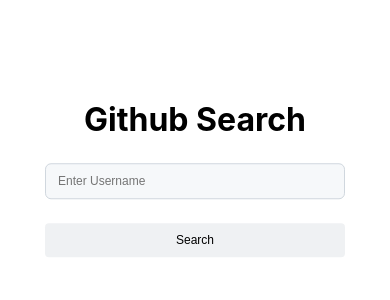
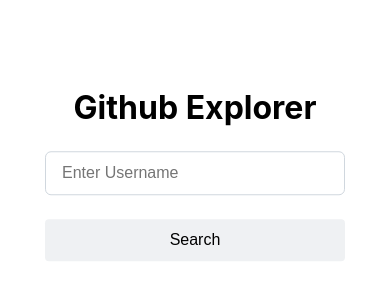
Before and after one commit to hasanmubarok9/github-explorer, a React (Create React App) app: page / in a window 390 px wide. Shown: the part 210-510 px from the top of the page. Built offline with nearby package versions, Linux system fonts and the light colour scheme.

Commit message:
finish styling card and dropdown

```diff
--- a/src/App.css
+++ b/src/App.css
@@ -7,7 +7,8 @@
 :root {
   --white: #fff;
   --black: #000;
-  --gray: #f6f8fa;
+  --gray-dark: #d0d7de;
+  --gray-light: #eaeef2;
   --border-gray: #d0d7de;
   --blue: #218bff;
 }
@@ -43,7 +44,7 @@
   border-radius: 6px;
   width: 100%;
   max-width: min(768px, 100vw - 64px);
-  font-size: 16px;
+  font-size: 1.5rem;
   margin-bottom: 1.5rem;
 }
 #search-bar input:focus,
@@ -59,7 +60,7 @@
   color: var(--white);
   min-width: 200px;
   cursor: pointer;
-  font-size: 1rem;
+  font-size: 1.5rem;
 }
 #search-bar button:disabled {
   background-color: rgba(175, 184, 193, 0.2);
@@ -78,14 +79,14 @@
     font-size: 1rem;
   }
   #search-bar input {
-    font-size: 12px;
+    font-size: 1rem;
     width: 100%;
     min-width: 300px;
-    padding: 10px 12px;
+    padding: 0.75rem 1rem;
   }
   #search-bar button {
-    font-size: 12px;
+    font-size: 1rem;
     width: 100%;
-    padding: 10px 12px;
+    padding: 0.75rem 1rem;
   }
 }
--- a/src/App.tsx
+++ b/src/App.tsx
@@ -39,7 +39,7 @@
         }}
       >
         <div className="title">
-          <h1>Github Search</h1>
+          <h1>Github Explorer</h1>
         </div>
         <input
           type="text"
--- a/src/components/atoms/Loading.module.css
+++ b/src/components/atoms/Loading.module.css
@@ -7,14 +7,13 @@
 .loading div {
   box-sizing: border-box;
   display: block;
-  /* position: absolute; */
   width: 52px;
   height: 52px;
   margin: 6px;
-  border: 6px solid #00688b;
+  border: 6px solid var(--black);
   border-radius: 50%;
   animation: rotate 1.2s cubic-bezier(0.5, 0, 0.5, 1) infinite;
-  border-color: #00688b transparent transparent transparent;
+  border-color: var(--black) transparent transparent transparent;
 }
 
 @keyframes rotate {
--- a/src/components/molecules/Dropdown.module.css
+++ b/src/components/molecules/Dropdown.module.css
@@ -1,10 +1,24 @@
 .dropdown:not(:last-child) {
   margin-bottom: 1rem;
 }
+
 .label {
-  background-color: gray;
+  background-color: var(--gray-light);
   padding: 1rem;
+  cursor: pointer;
+}
+
+.label p {
   font-size: 1.5rem;
   font-weight: 600;
-  cursor: pointer;
 }
+
+@media only screen and (max-width: 640px) {
+  .label {
+    padding: 0.75rem;
+  }
+  .label p {
+    font-size: 1rem;
+    font-weight: 500;
+  }
+}
--- a/src/components/organisms/RepositoryCard.module.css
+++ b/src/components/organisms/RepositoryCard.module.css
@@ -1,10 +1,9 @@
 .repositoryCard {
+  margin-top: 1rem;
   padding: 1rem 2rem;
-  background-color: var(--gray);
+  background-color: var(--gray-dark);
 }
-.repositoryCard:not(last-child) {
-  margin-bottom: 1rem;
-}
+
 .header {
   display: flex;
   align-items: center;
@@ -20,6 +19,10 @@
 }
 
 @media only screen and (max-width: 640px) {
+  .repositoryCard {
+    margin-top: 1rem;
+    padding: 0.75rem 1rem;
+  }
   .repositoryCard h5 {
     font-size: 1rem;
   }
```
Lines whose indentation alone changed are shown as unchanged.
